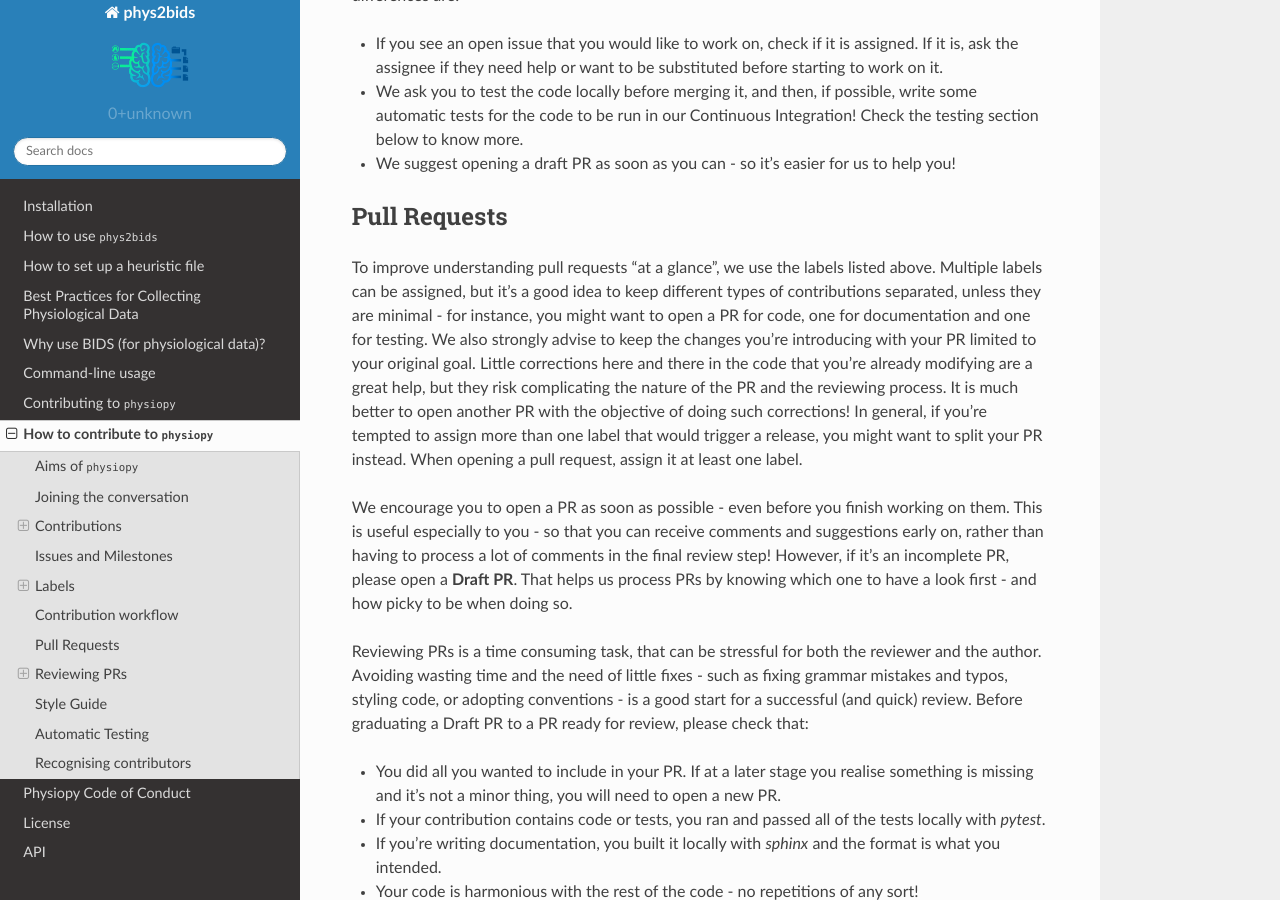
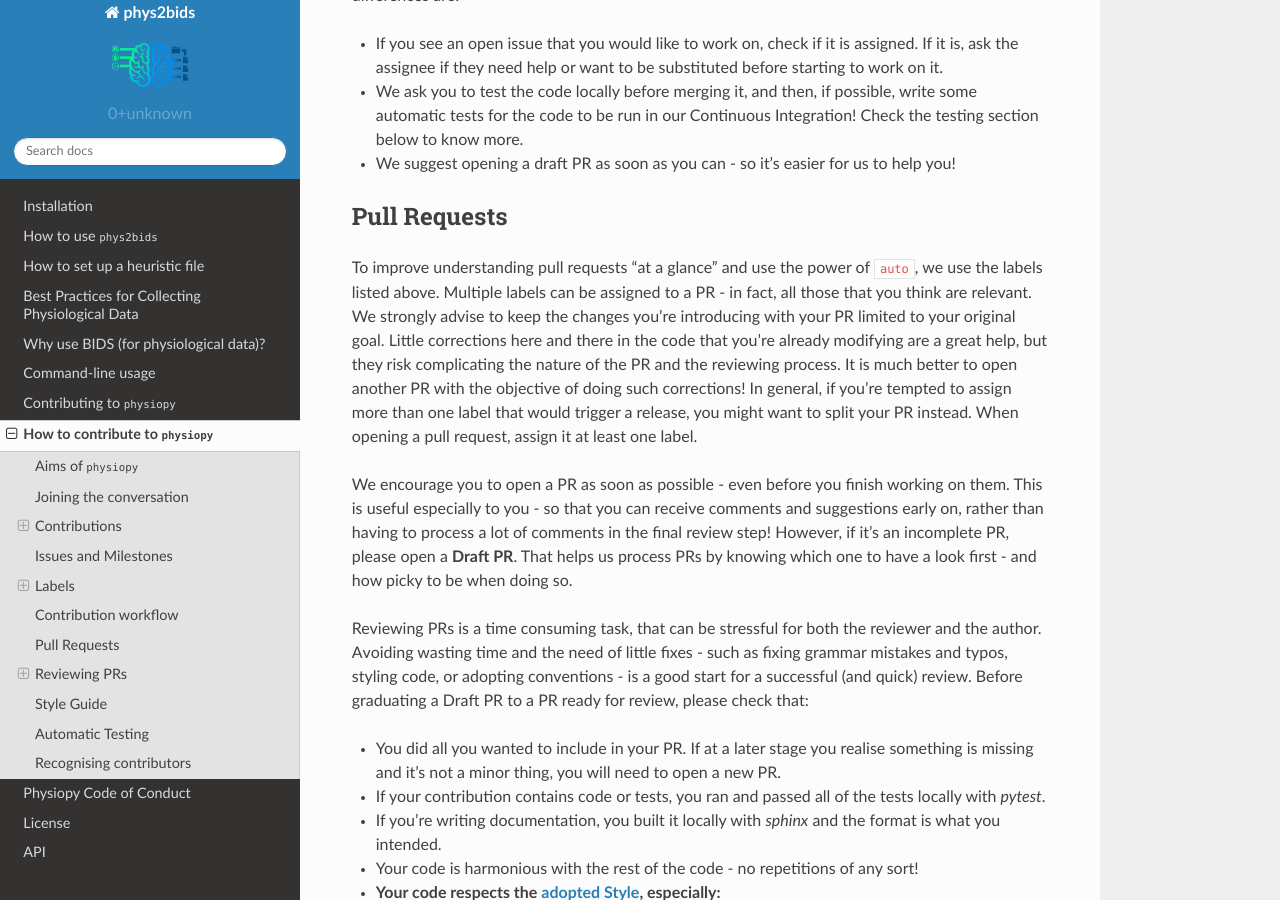
Before and after one commit to physiopy/phys2bids, a Sphinx documentation site: the page built from docs/contributorfile.rst, in a window 1280 px wide and 900 px high, scrolled down 5301 px. Built offline with Sphinx 7.4.7 and the Read the Docs theme 2.0.0, drawn with Linux system fonts in a browser that asks for light colours; some of the changed text lies outside the part shown.

Commit message:
Update labels in PR rules

```diff
--- a/docs/contributorfile.rst
+++ b/docs/contributorfile.rst
@@ -196,8 +196,8 @@ At ``physiopy``, we follow a very similar workflow. The only three differences a
 
 Pull Requests
 -------------
-To improve understanding pull requests "at a glance", we use the labels listed above. Multiple labels can be assigned, but it's a good idea to keep different types of contributions separated, unless they are minimal - for instance, you might want to open a PR for code, one for documentation and one for testing.
-We also strongly advise to keep the changes you're introducing with your PR limited to your original goal. Little corrections here and there in the code that you're already modifying are a great help, but they risk complicating the nature of the PR and the reviewing process. It is much better to open another PR with the objective of doing such corrections!
+To improve understanding pull requests "at a glance" and use the power of ``auto``, we use the labels listed above. Multiple labels can be assigned to a PR - in fact, all those that you think are relevant.
+We strongly advise to keep the changes you're introducing with your PR limited to your original goal. Little corrections here and there in the code that you're already modifying are a great help, but they risk complicating the nature of the PR and the reviewing process. It is much better to open another PR with the objective of doing such corrections!
 In general, if you're tempted to assign more than one label that would trigger a release, you might want to split your PR instead.
 When opening a pull request, assign it at least one label.
 
@@ -242,7 +242,7 @@ There are many best practices to review code online, for instance `this one <htt
 - If the PR graduated from Draft to full PR, check that it follows the sections `Pull requests <#pr>`_ and `Style Guide <#styling>`_ of these guidelines. If not, invite the author to do so before starting a review.
 - **Don't limit your review to the parts that are changed**. Look at the entire file, see if the changes fit well in it, and see if the changes are properly addressed everywhere in the code - in the documentation, in the tests, and in other functions. Sometimes the differences reported don't show the full impact of the PR in the repository!
 - If your want to make Pull Requests an educational process, invite the author of the PR to make changes before actually doing them yourself. Request changes via comments or in the message board or by checking out the PR locally, making changes and then submitting a PR to the author's branch.
-- If you decide to use the suggestion tool in reviews, or to start a PR to the branch in review, please alert the Project Manager. Bots might automatically assign you contribution types that will have to be removed (remember, your contribution in this case is "Reviewer").
+- If you decide to use the suggestion tool in reviews, or to start a PR to the branch under review, please alert the Project Manager. Bots might automatically assign you contribution types that will have to be removed (remember, your contribution in this case is "Reviewer"). Instead of starting a PR to the branch under review, think about opening a new PR with those modifications (unless they are needed to pass tests), and alert the Main Reviewer. In any case **don't commit directly to the branch under review**!
 - If you're reviewing documentation, build it locally with ``sphinx``.
 - If you're asking for changes, **don't approve the PR**. Approve it only after everything was sufficiently addressed. Someone else might merge the PR in taking your word for granted.
 - If you are the main reviewer, and the last reviewer required to approve the PR, merge the PR!
```
